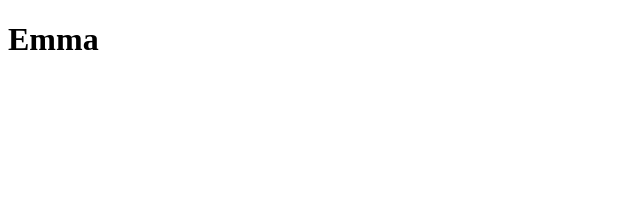
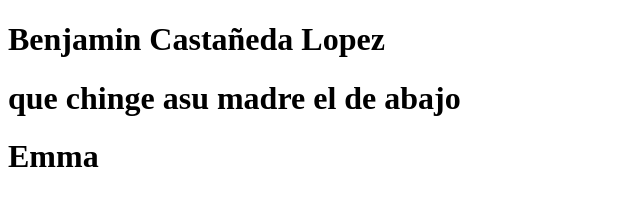
Before and after one commit to memin09/EmmanuelAcoltziBautista.github.io, a plain HTML site: page index.html in a window 1280 px wide. Shown: the whole page, without its empty margins (0-640 px from the left). Drawn offline with Linux system fonts and the light colour scheme.

Commit message:
Update index.html

```diff
--- a/index.html
+++ b/index.html
@@ -1,3 +1,4 @@
+
 <!DOCTYPE html>
 <html lang="en">
 <head>
@@ -6,6 +7,8 @@
     <title>Document</title>
 </head>
 <body>
+    <h1>Benjamin Castañeda Lopez</h1>
+    <h1>que chinge asu madre el de abajo</h1>
     <h1>Emma</h1>
 </body>
 </html>
```
